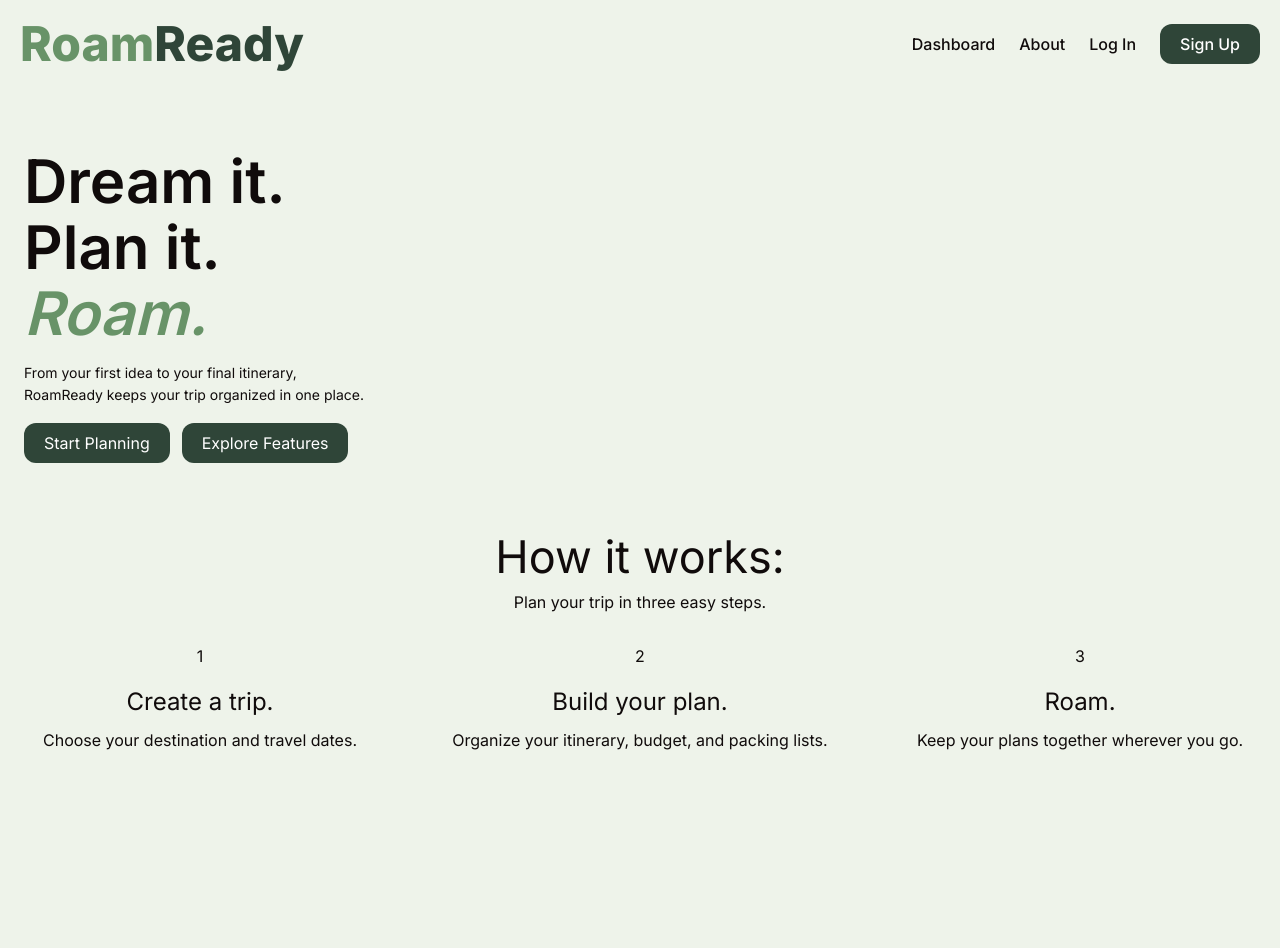
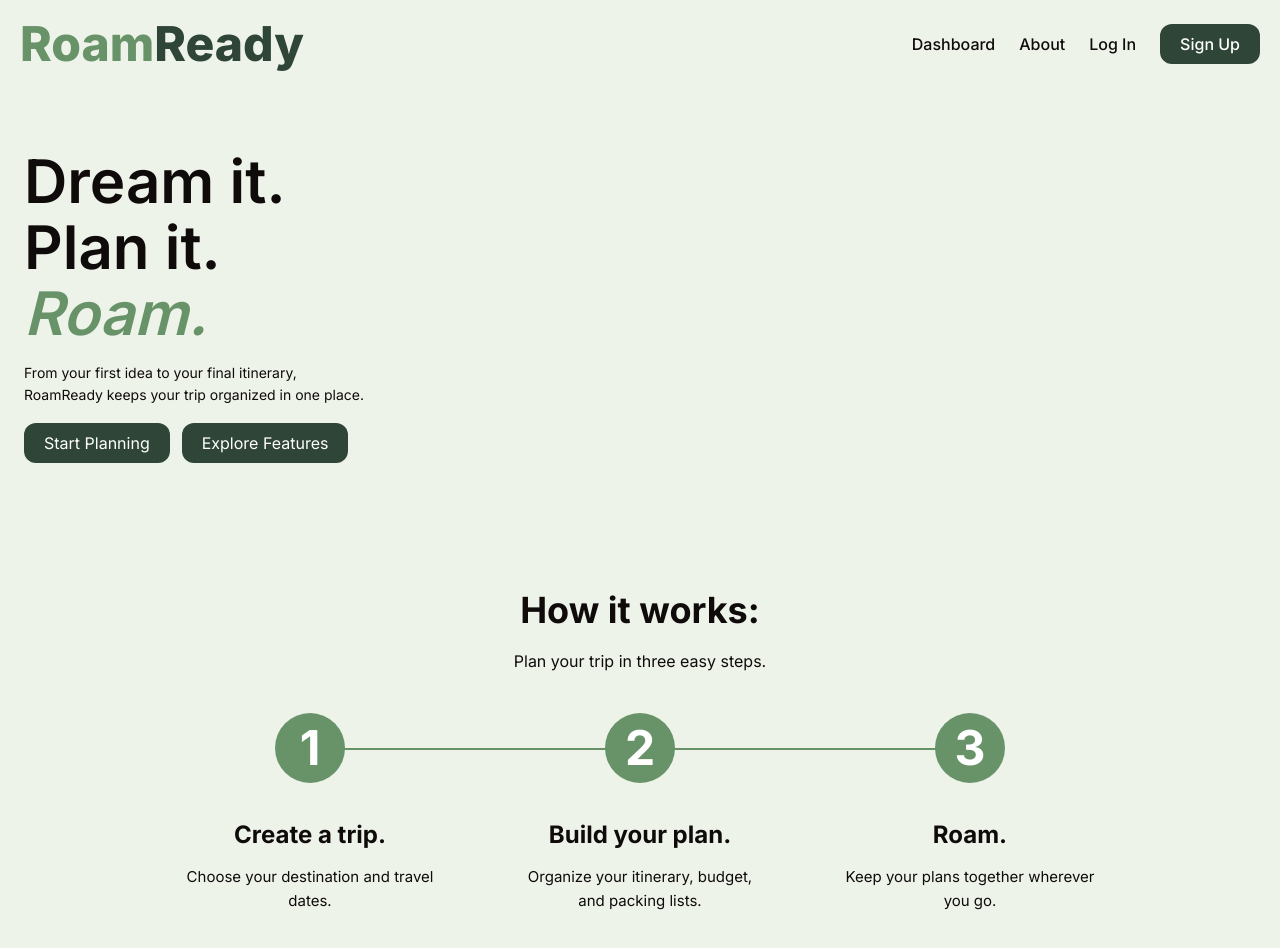
Before and after one commit to PeterKimberley/RoamReady, a Next.js app: page / in a window 1280 px wide. Shown: the top 948 px of the page. Before the commit the page ends 800 px from the top, so only its background shows below. Built offline with nearby package versions, Linux system fonts and the light colour scheme.

Commit message:
Update how-it-works

```diff
--- a/src/app/globals.css
+++ b/src/app/globals.css
@@ -1,9 +1,7 @@
 @import url('https://fonts.googleapis.com/css2?family=Inter:wght@100..900&display=swap');
 @import "tailwindcss";
 
-@media (max-width: 768px) {
-  .steps{flex-direction: column;}
-}
+
 
 :root {
   --background: #EEF3EA;
@@ -104,29 +102,74 @@ body {
 }
 
 /*how it works */
-.how-it-works h2{
-  font-size: 45px;
+.how-it-works {
+  padding: 60px 24px;
   text-align: center;
 }
 
-.how-it-works p {
-  text-align: center;
+.how-it-works h2{
+  font-size: 36px;
+  font-weight: 700;
+  margin-bottom: 12px;
 }
+
+.how-it-works > p {
+  font-size: 16px;
+  margin-bottom: 40px;
+}
+
 .steps {
   display: flex;
-  justify-content: flex-start;
+  max-width: 950px;
   gap: 40px;
-  margin-top: 30px;
+  margin: 0 auto;
+  position: relative;
+}
+
+.steps::before {
+  content: "";
+  position: absolute;
+  top: 35px;
+  left: calc((100% - 80px)/6);
+  right: calc((100% - 80px)/6);
+  height: 2px;
+  background-color: #689368;
+}
+
+.step span{
+  display: flex;
+  align-items: center;
+  justify-content: center;
+  width: 70px;
+  height: 70px;
+  margin: 0 auto 34px;
+  border-radius: 50%;
+  background-color: #689368;
+  color: #ffffff;
+  font-size: 48px;
+  font-weight: 700;
+  line-height: 1;
+
 }
 
 .step {
   flex: 1;
+  position: relative;
   text-align: center;
 }
 
 .step h3{
   font-size: 24px;
-  margin: 16px 0 8px;
+  font-weight: 700;
+  margin: 0 0 12px;
+}
+
+.step p {
+  font-size: 15px;
+  max-width: 250px;
+  margin: 0 auto;
+  line-height: 1.6;
+
 }
 /*why roamready*/
 .why-roamready h2{
@@ -153,3 +196,18 @@ body {
   text-align: center;
   padding: 20px;
 }
+
+@media (max-width: 768px) {
+  .steps{flex-direction: column;
+    gap: 36px;
+  }
+
+  .steps::before {
+    display: none;
+  }
+
+  .step span{
+    margin-bottom: 16px;
+  }
+
+}
```
